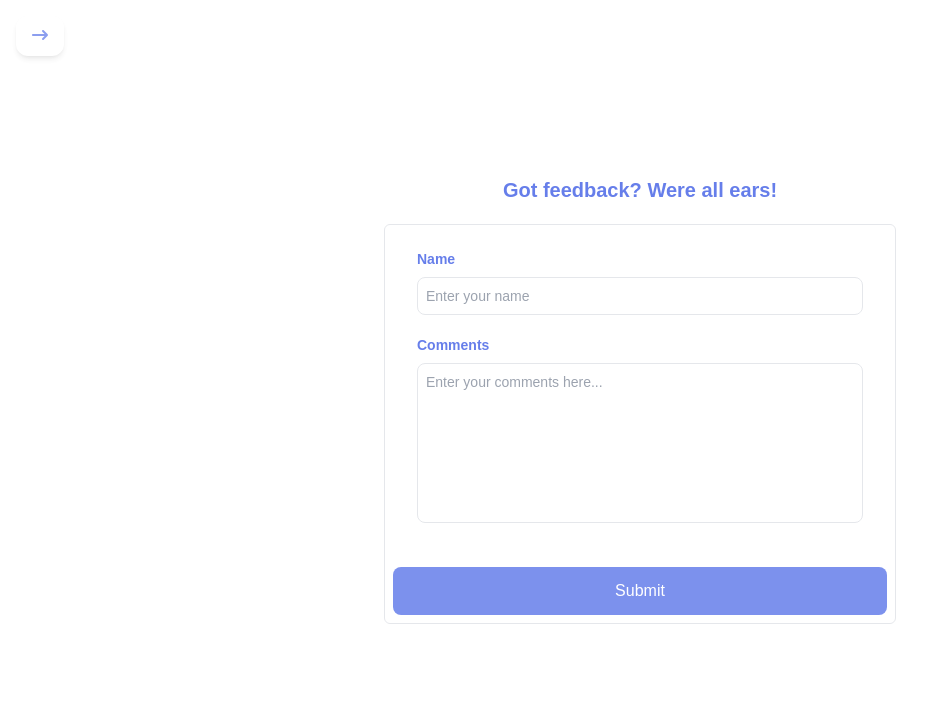
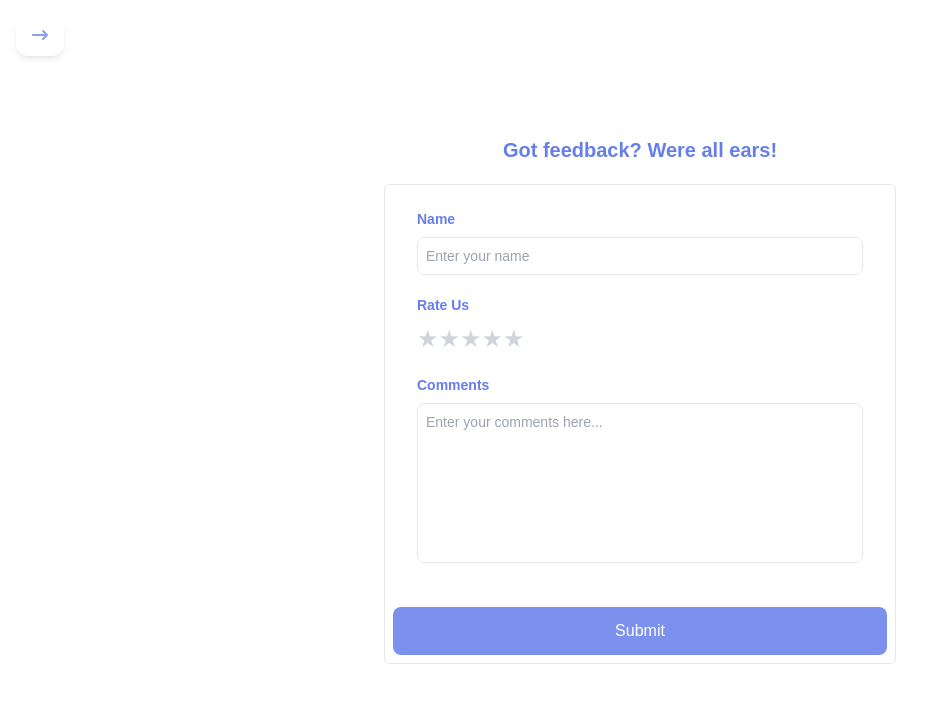
Before and after one commit to prodby-david/Todo-App, a React (Vite) app in the folder frontend/: page /user-feedback-form in a window 1280 px wide. Shown: the top 702 px of the page, without its empty margins (0-939 px from the left). Built offline with nearby package versions, Linux system fonts and the light colour scheme; a web font is replaced by a local one.

Commit message:
Added star rating in feedback

```diff
--- a/frontend/src/pages/userFeedbackForm.jsx
+++ b/frontend/src/pages/userFeedbackForm.jsx
@@ -8,13 +8,16 @@ const UserFeedbackForm = () => {
 
   const [name, setName] = useState('');
   const [comment, setComment] = useState('');
+  const [rating, setRating] = useState(0);
+  const [hover, setHover] = useState(0);
+
   const navigate = useNavigate();
 
   const FeedbackClicked = (e) => {
 
     e.preventDefault();
 
-    if (!name || !comment) {
+    if (!name || !comment || rating === 0) {
       Swal.fire({
         title: 'Submission failed',
         text: 'All fields are required.',
@@ -25,7 +28,7 @@ const UserFeedbackForm = () => {
     }
 
     const feedbackList = JSON.parse(localStorage.getItem('feedbacks')) || [];
-    feedbackList.push({ name, comment });
+    feedbackList.push({ name, rating, comment });
     localStorage.setItem('feedbacks', JSON.stringify(feedbackList));
 
     Swal.fire({
@@ -68,6 +71,26 @@ const UserFeedbackForm = () => {
               />
             </div>
 
+            <div className="flex flex-col mt-5">
+              <label className="font-semibold text-sm text-accent-color">Rate Us</label>
+              <div className="flex mt-2">
+                {[1, 2, 3, 4, 5].map((star) => (
+                  <span
+                    key={star}
+                    className={`cursor-pointer text-2xl ${
+                      (hover || rating) >= star ? "text-yellow-400" : "text-gray-300"
+                    }`}
+                    onClick={() => setRating(star)}
+                    onMouseEnter={() => setHover(star)}
+                    onMouseLeave={() => setHover(rating)}
+                  >
+                    ★
+                  </span>
+                ))}
+              </div>
+            </div>
+
+
             <div className='flex flex-col mt-5'>
               <label htmlFor="comment" className='font-semibold text-sm text-accent-color'>Comments</label>
               <textarea
```
